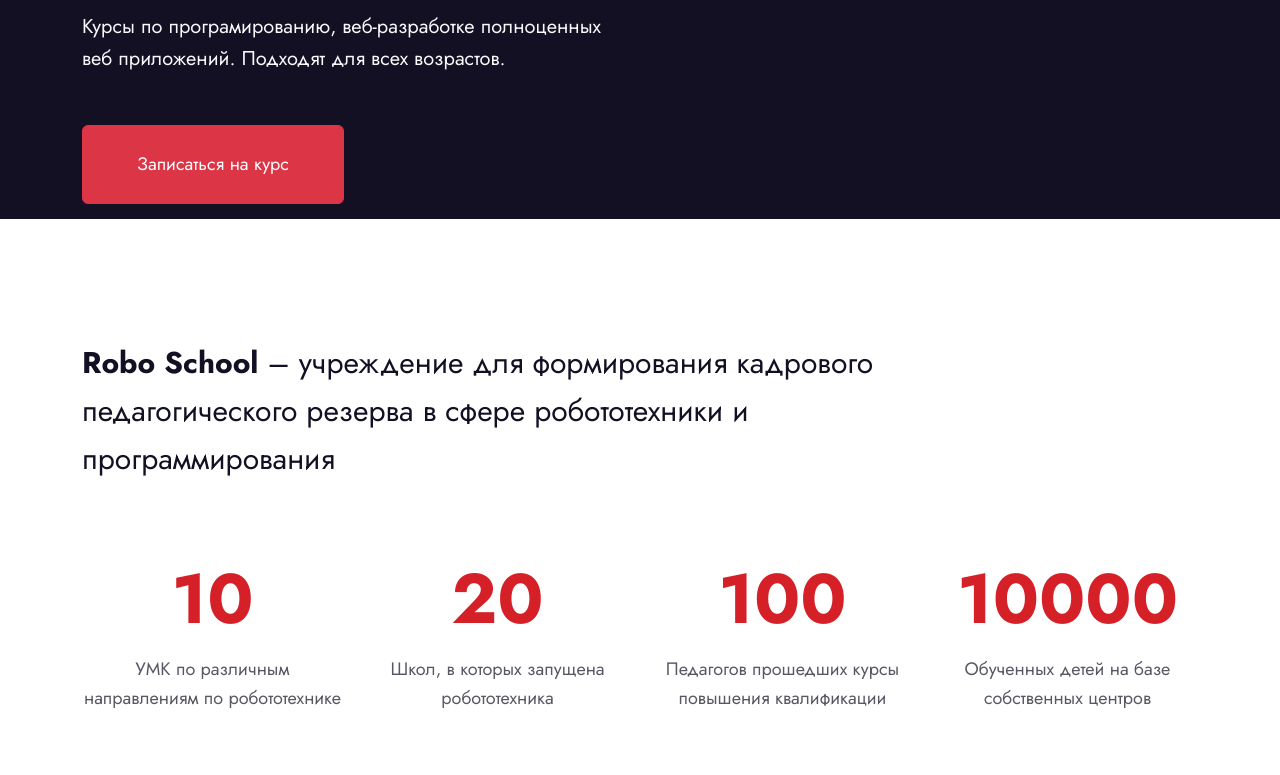
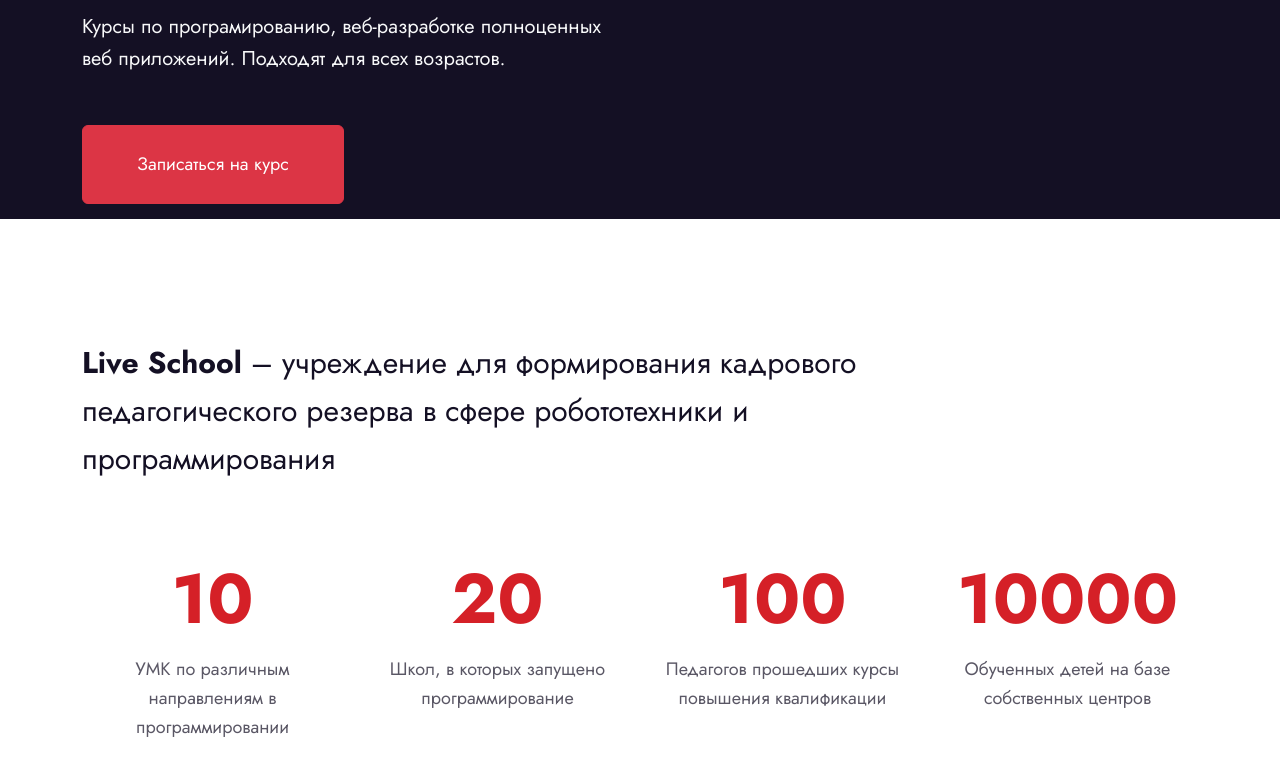
Before and after one commit to CheateRYT/Liveschool, a website: page index.html in a window 1280 px wide. Shown: the part 475-1250 px from the top of the page. Drawn offline with Linux system fonts and the light colour scheme.

Commit message:
Some text changed

```diff
--- a/index.html
+++ b/index.html
@@ -55,20 +55,20 @@
     <section class="advantages"><div class="container">
       <div class="row">
         <div class="">
-          <h2 class="advantage__title"><span>Robo School</span> – учреждение для формирования кадрового педагогического резерва в сфере робототехники и программирования</h2>
+          <h2 class="advantage__title"><span>Live School</span> – учреждение для формирования кадрового педагогического резерва в сфере робототехники и программирования</h2>
         </div>
       </div>
       <div class="row">
         <div class="col-md-3">
           <div class="advantage">
             <div class="advantage__number">10</div>
-            <p class="advantage__text">УМК по различным направлениям по робототехнике</p>
+            <p class="advantage__text">УМК по различным направлениям в программировании</p>
           </div>
         </div>
         <div class="col-md-3">
           <div class="advantage">
             <div class="advantage__number">20</div>
-            <p class="advantage__text">Школ, в которых запущена робототехника</p>
+            <p class="advantage__text">Школ, в которых запущено программирование</p>
           </div>
         </div>
         <div class="col-md-3">
```
